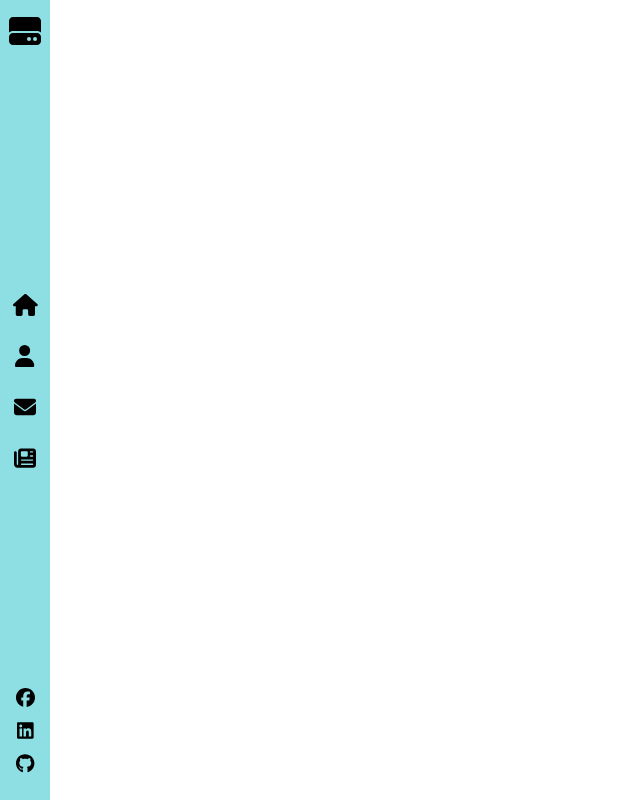
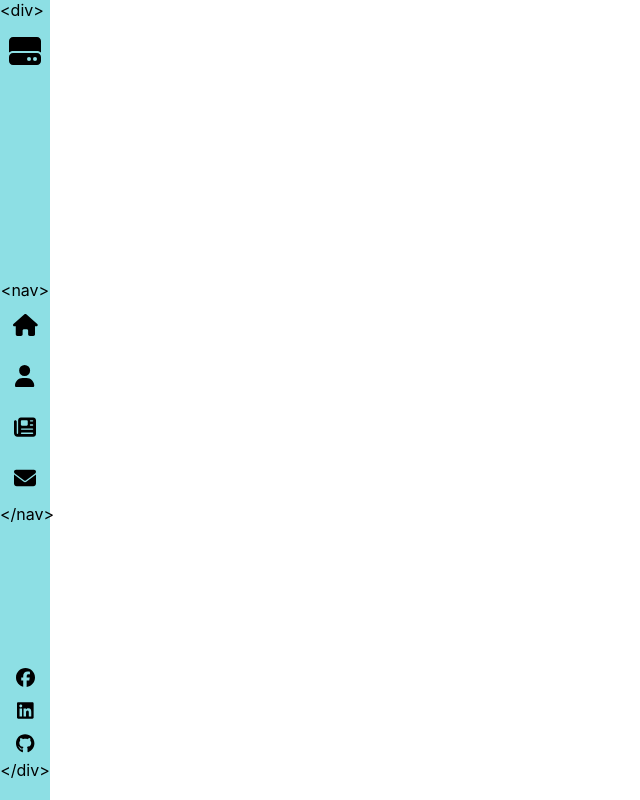
Before and after one commit to Petter1307/portfolio, a React (Create React App) app: page / in a window 1280 px wide. Shown: the whole page, without its empty margins (0-640 px from the left). Built offline with nearby package versions, Linux system fonts and the light colour scheme.

Commit message:
Structure changes

```diff
--- a/src/App.js
+++ b/src/App.js
@@ -1,6 +1,5 @@
 import "./App.css";
-import SideBar from "./Components/constants/sideBar";
-import HElement from "./Components/constants/htmlElements";
+import SideBar from "./Components/SideBar/sideBar";
 function App() {
   return (
     <div className="App">
--- a/src/Components/constants/index.js
+++ b/src/Components/HtmlTagsText/index.js
@@ -1,2 +1 @@
 export * from "./htmlElements";
-export * from "./sideBar";
--- a/src/Components/constants/sideBar.jsx
+++ b/src/Components/SideBar/sideBar.jsx
@@ -1,6 +1,6 @@
 import { FontAwesomeIcon } from "@fortawesome/react-fontawesome";
 import { Link, NavLink } from "react-router-dom";
-// import { logo } from "../../assets/logo.svg";
+import HElement from "../HtmlTagsText/htmlElements";
 import {
   faFacebook,
   faLinkedin,
@@ -17,8 +17,10 @@ import "./style.scss";
 const SideBar = () => {
   return (
     <div className="nav-bar">
+      <HElement value={"div"} />
       <FontAwesomeIcon className="logo" icon={faHdd} />
       <nav>
+        <HElement value={"nav"} />
         <a>
           <FontAwesomeIcon icon={faHome} />
         </a>
@@ -26,11 +28,12 @@ const SideBar = () => {
           <FontAwesomeIcon icon={faUser} />
         </a>
         <a>
+          <FontAwesomeIcon icon={faNewspaper} />
+        </a>
+        <a>
           <FontAwesomeIcon icon={faEnvelope} />
         </a>
-        <a>
-          <FontAwesomeIcon icon={faNewspaper} />
-        </a>
+        <HElement value={"/nav"} />
       </nav>
 
       <ul>
@@ -49,6 +52,7 @@ const SideBar = () => {
             <FontAwesomeIcon icon={faGithub} />
           </a>
         </li>
+        <HElement value={"/div"} />
       </ul>
     </div>
   );
```
Also changed, not shown: src/Components/HtmlTagsText/htmlElements.jsx (renamed from src/Components/constants/htmlElements.jsx), src/Components/HtmlTagsText/style.scss (added), src/Components/SideBar/index.js (added), src/Components/SideBar/style.css (renamed from src/Components/constants/style.css), src/Components/SideBar/style.scss (renamed from src/Components/constants/style.scss), 1 other file (tests, documents, lock files or other folders).
